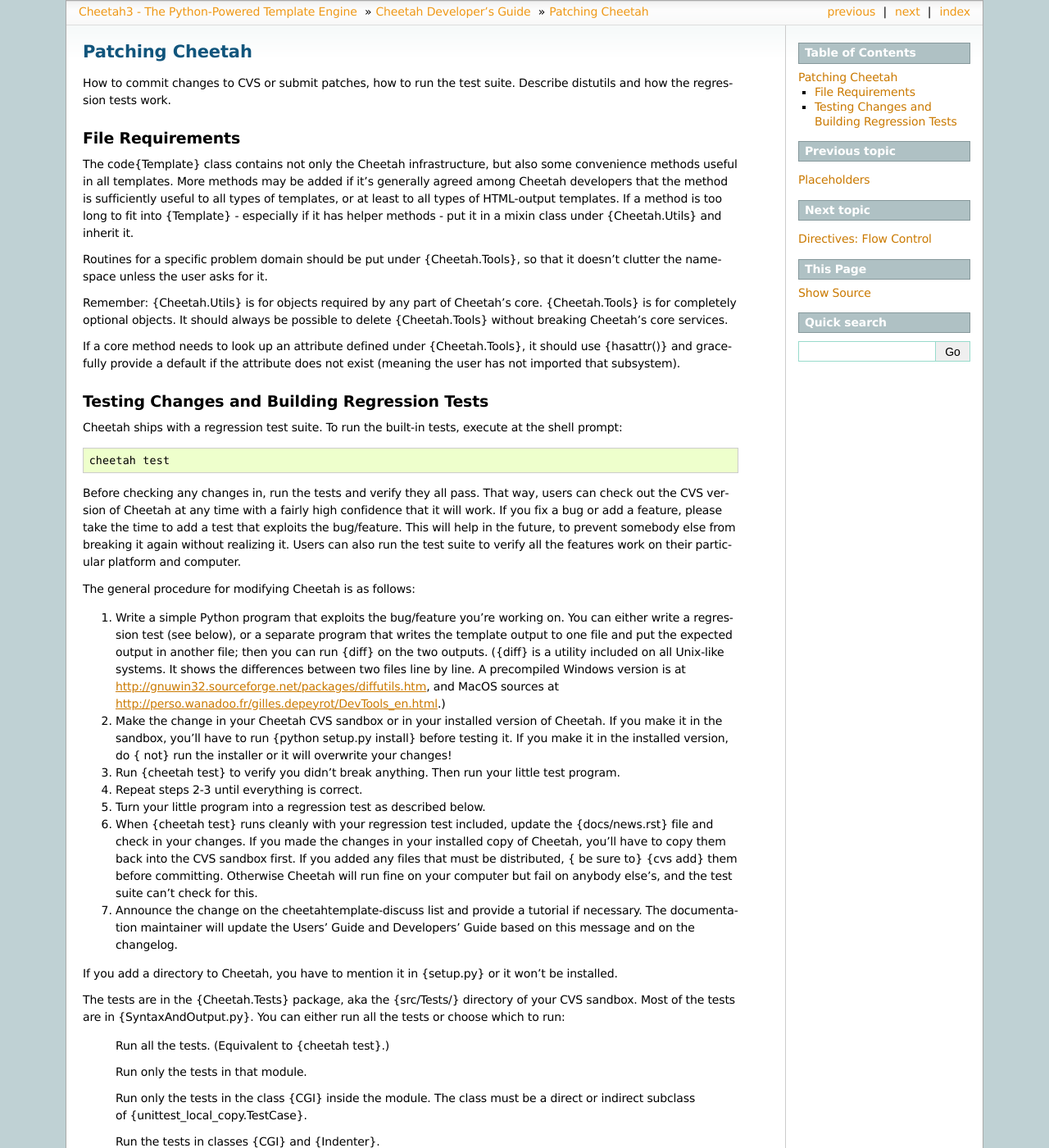
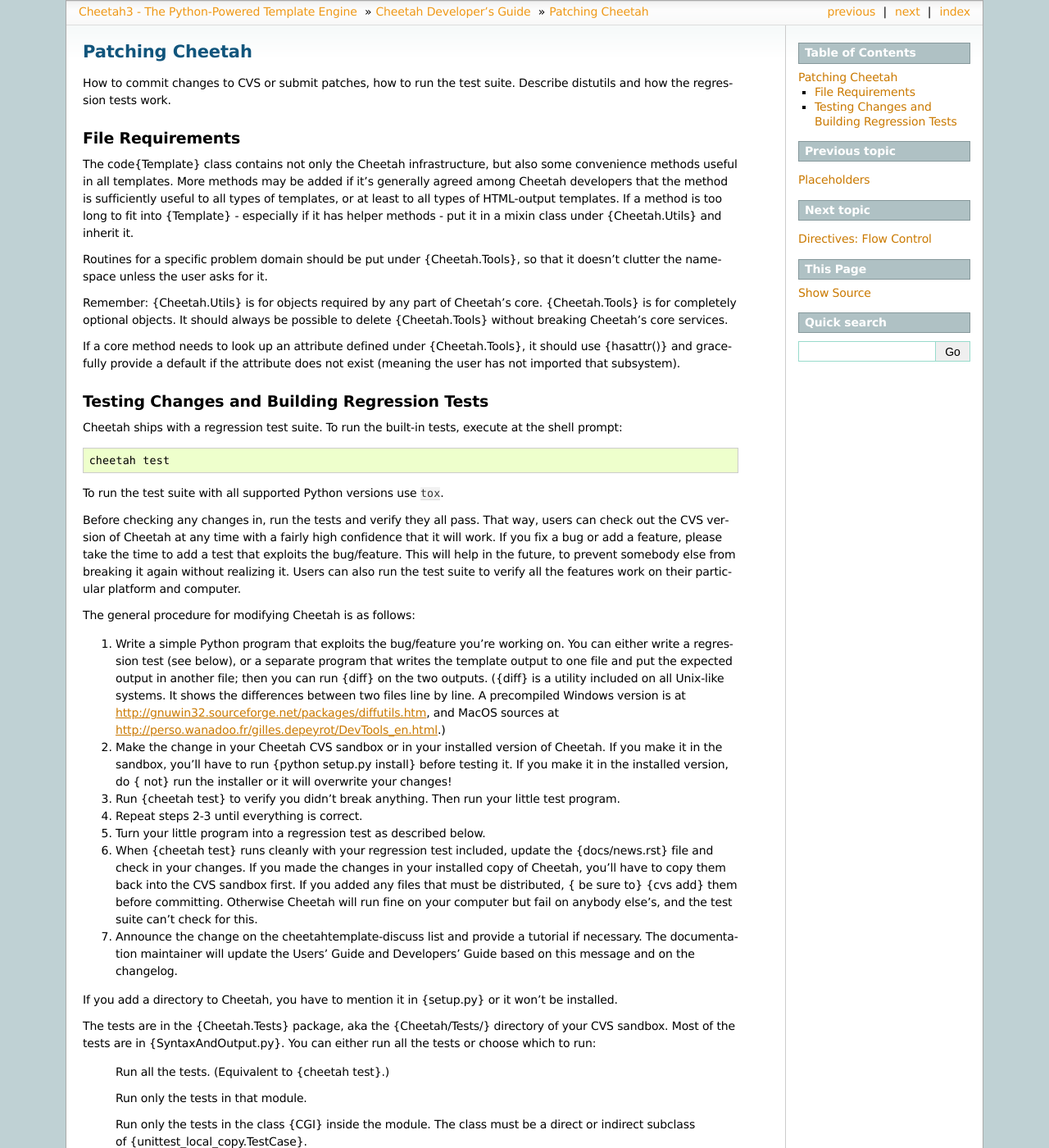
Before and after one commit to CheetahTemplate3/cheetah3, a Sphinx documentation site: the page built from docs/dev_guide/patching.rst, in a window 1280 px wide and 1400 px high. Shown: the whole window at 82% size. Built offline with Sphinx 7.4.7, drawn with Linux system fonts in a browser that asks for light colours.

Commit message:
Docs: Update docs regarding fixed tests
[skip ci]

```diff
--- a/docs/dev_guide/patching.rst
+++ b/docs/dev_guide/patching.rst
@@ -42,6 +42,8 @@ tests, execute at the shell prompt:
 ::
 
         cheetah test
+
+To run the test suite with all supported Python versions use ``tox``.
 
 Before checking any changes in, run the tests and verify they all
 pass. That way, users can check out the CVS version of Cheetah at
@@ -97,7 +99,7 @@ The general procedure for modifying Cheetah is as follows:
 If you add a directory to Cheetah, you have to mention it in
 {setup.py} or it won't be installed.
 
-The tests are in the {Cheetah.Tests} package, aka the {src/Tests/}
+The tests are in the {Cheetah.Tests} package, aka the {Cheetah/Tests/}
 directory of your CVS sandbox. Most of the tests are in
 {SyntaxAndOutput.py}. You can either run all the tests or choose
 which to run:
--- a/docs/news.rst
+++ b/docs/news.rst
@@ -3,6 +3,10 @@ News
 
 Development (master)
 --------------------
+
+Documentation:
+
+  - Updated docs regarding fixed tests.
 
 Tests:
 
--- a/docs/users_guide/gettingStarted.rst
+++ b/docs/users_guide/gettingStarted.rst
@@ -126,9 +126,6 @@ success/failure message. If the tests pass, start Python in
 interactive mode and try the example in the next section.
 
 Certain test failures are insignificant:
-
-    Python 2.3 changed the string representation of booleans, and the
-    tests haven't yet been updated to reflect this.
 
     Certain tests run "cheetah" as a subcommand. The failure may mean
     the command wasn't found in your system path. (What happens if you
```
